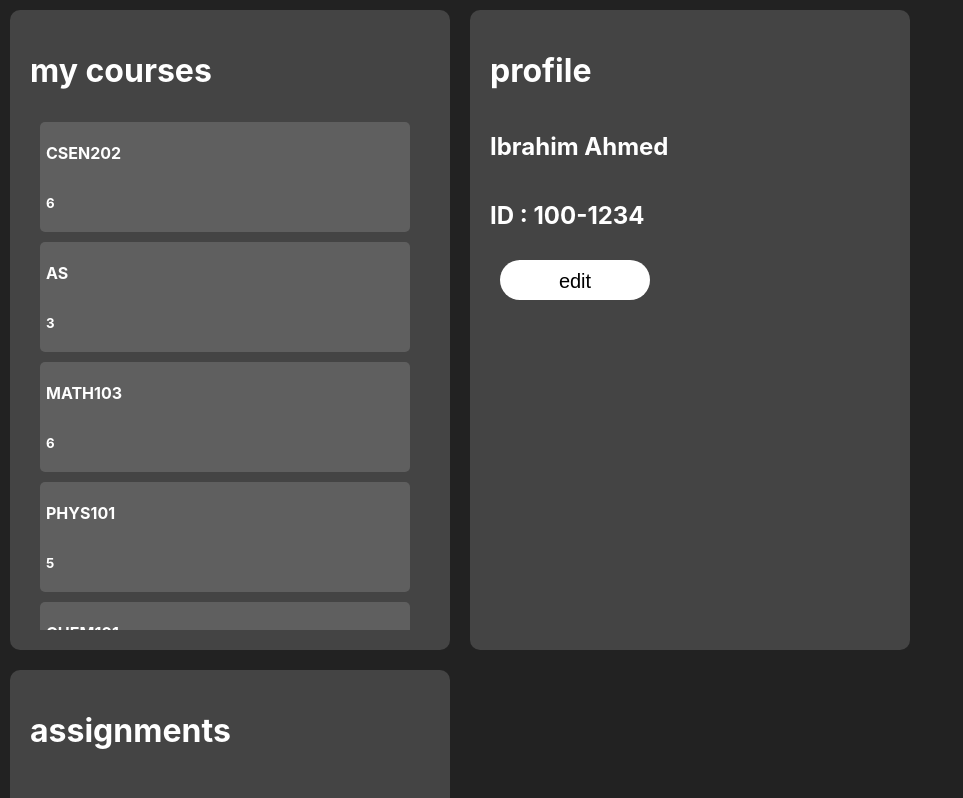
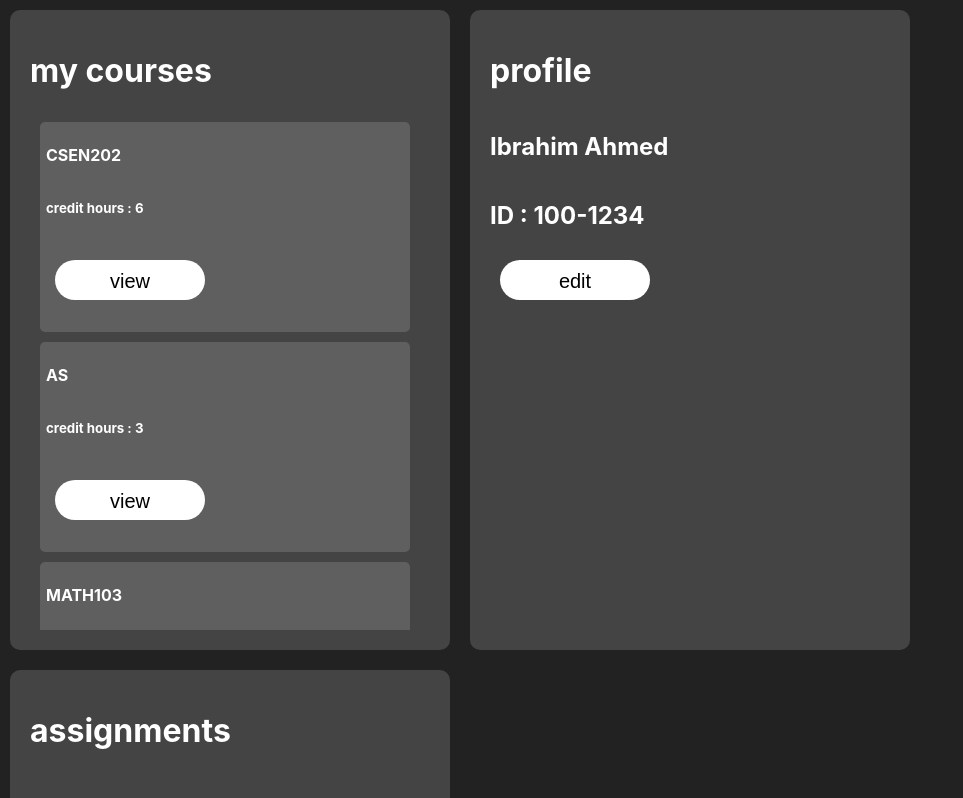
Before and after one commit to vitaminsofsalem/GIU-DB02, a React (Create React App) app in the folder giuera-frontend/: page /dashboardtest in a window 1280 px wide. Shown: the top 798 px of the page, without its empty margins (0-963 px from the left). Built offline with nearby package versions, Linux system fonts and the light colour scheme.

Commit message:
adding comments, changed username to userid in signin page

```diff
--- a/giuera-frontend/src/Dashboard/Dashboard.js
+++ b/giuera-frontend/src/Dashboard/Dashboard.js
@@ -31,7 +31,8 @@ let courses=[
 
 const getCourses = (courseList) => (
 		courseList.map(course => (
-			<InfoBox header={course.name} sub={course.ch}>
+			<InfoBox header={course.name} sub={"credit hours : " + course.ch}>
+			<Button>view</Button>
 			</InfoBox>
 		)
 	)
--- a/giuera-frontend/src/Dashboard/DashboardStyles.js
+++ b/giuera-frontend/src/Dashboard/DashboardStyles.js
@@ -1,9 +1,9 @@
 
 const DashboardStyles={
 	bg:{
-		backgroundColor:"#222222",
 		width:"100vw",
 		height:"100vh",
+		backgroundColor:"#222222",
 	},
 	card:{
 		color:"white",
@@ -17,12 +17,11 @@ const DashboardStyles={
 		borderRadius:"10px"
 	},
 	cardsContainer:{
+		backgroundColor:"#222222",
 		display : "flex",
 		flexWrap : "wrap",
 		flexDirection:"row",
 		width:"100vw",
-		height:"100vh",
-
 	},
 	button:{
 		display:"inline-block",
@@ -38,7 +37,7 @@ const DashboardStyles={
 		justifyContent:"space-around",
 		margin:"10px",
 		width:"90%",
-		height:"100px",
+		height:"200px",
 		padding:"5px",
 		backgroundColor:"#5f5f5f",
 		display:"flex",
```
Also changed, not shown: 1 other file (tests, documents, lock files or other folders).
